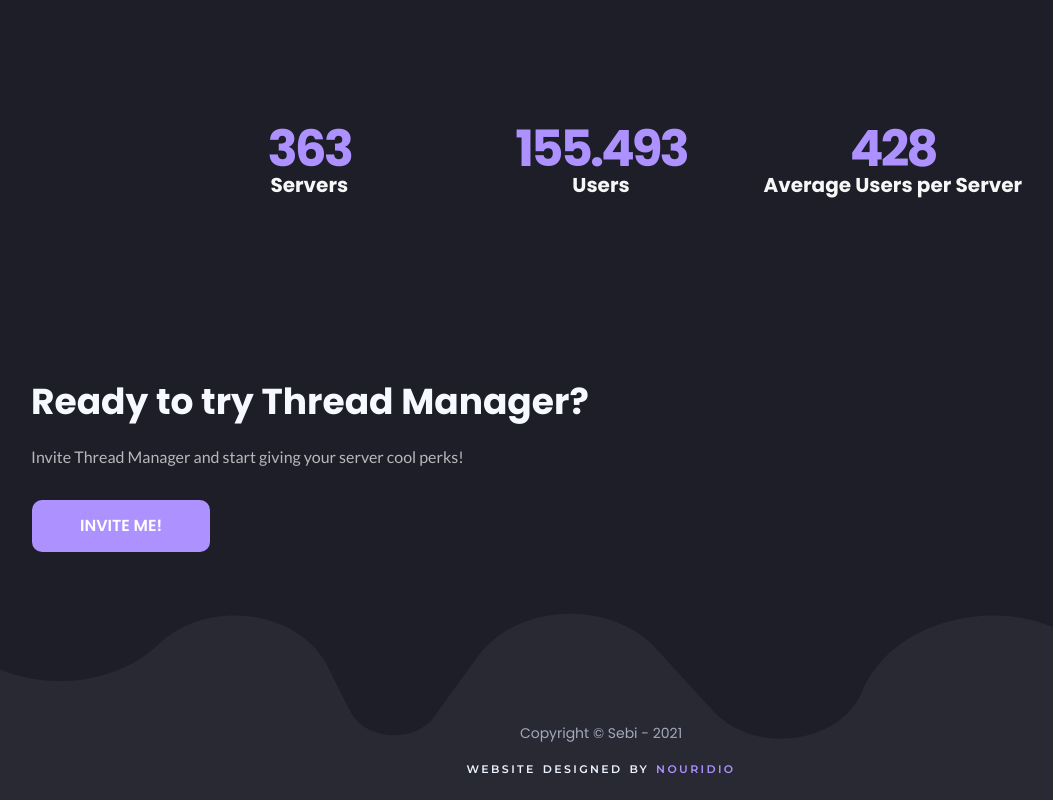
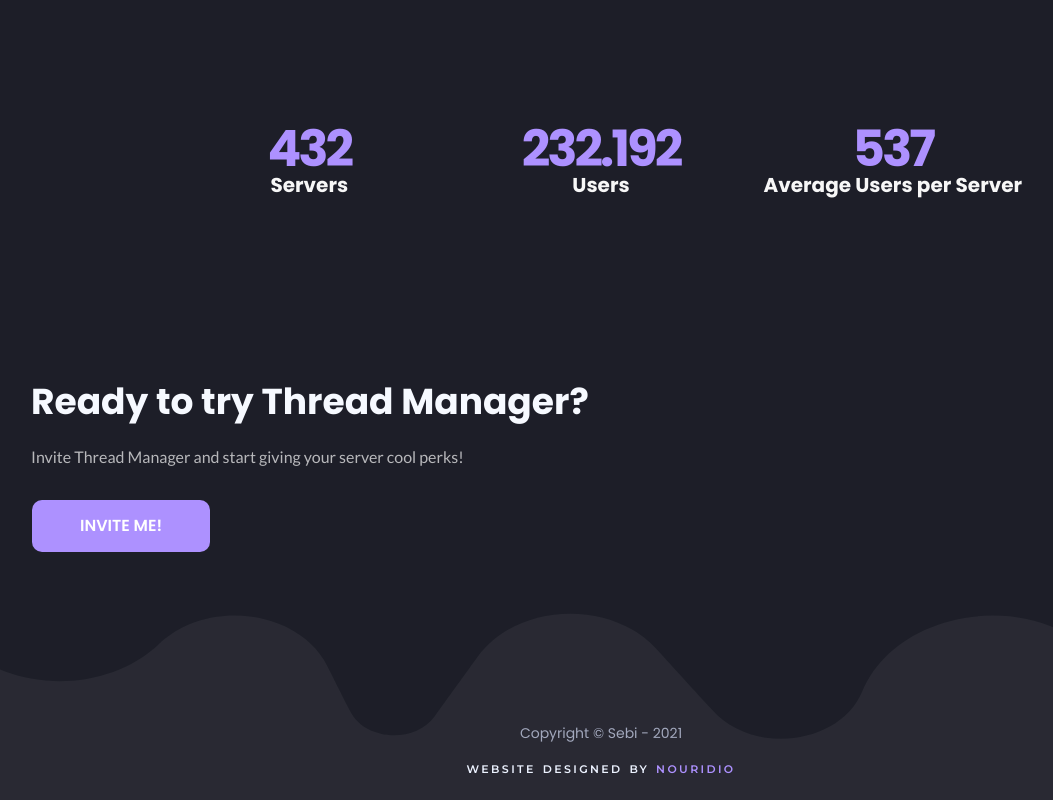
Before and after one commit to Dev-Sebi/Thread-Manager.com, a plain HTML site: page index.html in a window 1280 px wide. Shown: the part 1658-2458 px from the top of the page, without its empty margins (39-1092 px from the left). Drawn offline with nearby package versions, Linux system fonts and the light colour scheme.

Commit message:
edited stats

```diff
--- a/index.html
+++ b/index.html
@@ -91,19 +91,19 @@
     <div class="cards">
         <div class="card statistic" style="width: 18rem;">
             <div class="card-body">
-                <p class="card-title" style="font-size: 50px !important;line-height: 15px !important;letter-spacing: -0.06em !important;font-weight: bold !important;">363</h1>
+                <p class="card-title" style="font-size: 50px !important;line-height: 15px !important;letter-spacing: -0.06em !important;font-weight: bold !important;">432</h1>
                 <p style="font-weight: bold !important;font-size: 20px !important;">Servers</p>
             </div>
         </div>
         <div class="card statistic" style="width: 18rem;">
             <div class="card-body">
-                <p class="card-title" style="font-size: 50px !important;line-height: 15px !important;letter-spacing: -0.06em !important;font-weight: bold !important;">155.493</h1>
+                <p class="card-title" style="font-size: 50px !important;line-height: 15px !important;letter-spacing: -0.06em !important;font-weight: bold !important;">232.192</h1>
                 <p style="font-weight: bold !important;font-size: 20px !important;">Users</p>
             </div>
         </div>
         <div class="card statistic" style="width: 18rem;">
             <div class="card-body">
-                <p class="card-title" style="font-size: 50px !important;line-height: 15px !important;letter-spacing: -0.06em !important;font-weight: bold !important;">428</h1>
+                <p class="card-title" style="font-size: 50px !important;line-height: 15px !important;letter-spacing: -0.06em !important;font-weight: bold !important;">537</h1>
                 <p style="font-weight: bold !important;font-size: 20px !important;">Average Users per Server</p>
             </div>
         </div>
```
